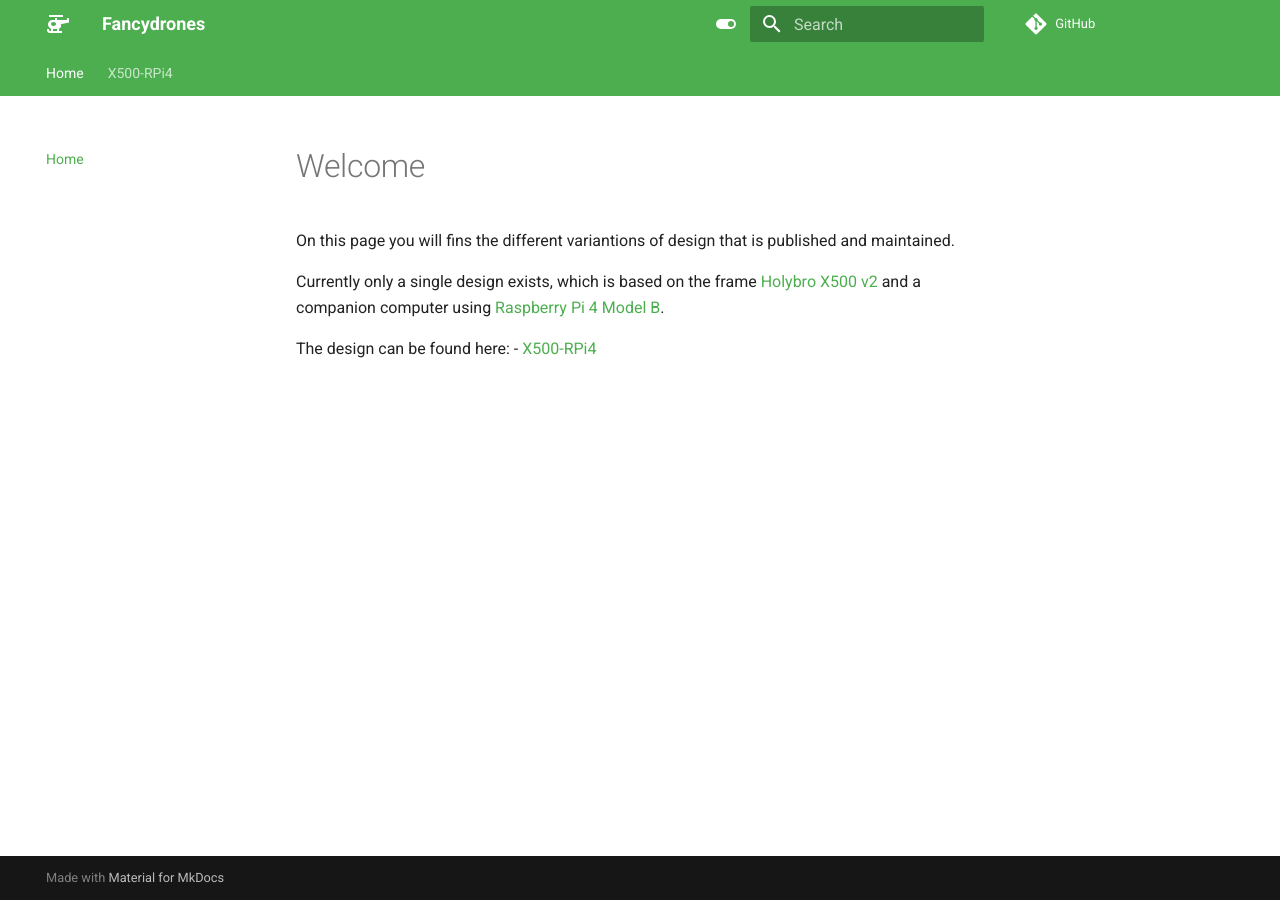
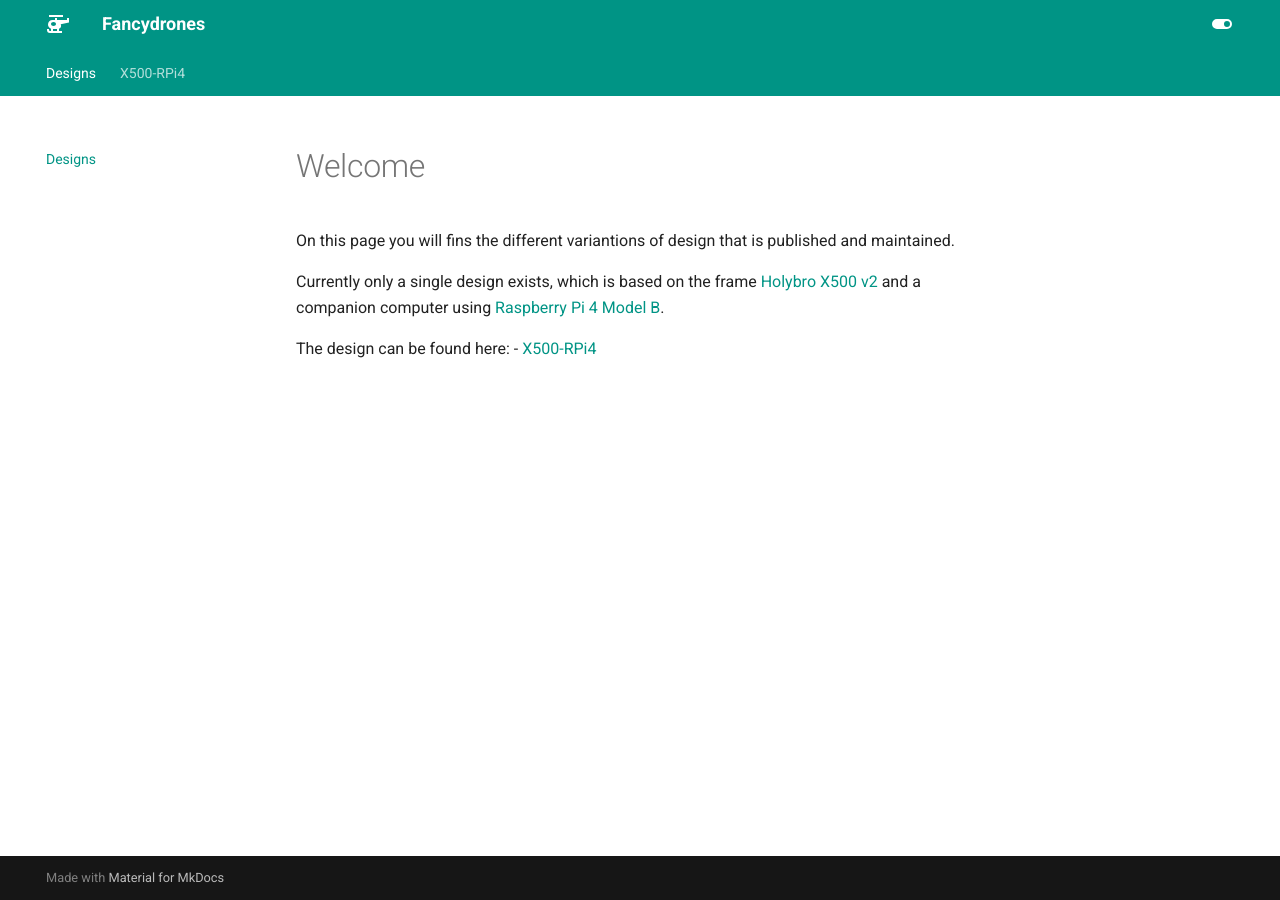
Before and after one commit to fancydrones/fancydrones.github.io, an MkDocs documentation site: the page built from docs/README.md, in a window 1280 px wide. Built offline with MkDocs 1.6.1 and Material for MkDocs 9.7.7, drawn with Linux system fonts in a browser that asks for light colours.

Commit message:
Make pages separate

```diff
--- a/mkdocs.yml
+++ b/mkdocs.yml
@@ -5,12 +5,12 @@ site_author: Fancydrones // Roy Veshovda
 site_dir: _site
 
 # Repository
-repo_url: https://github.com/fancydrones
+#repo_url: https://github.com/fancydrones
 docs_dir: docs
 
 # Navigation
 nav:
-  - Home: README.md
+  - Designs: README.md
   - X500-RPi4: https://fancydrones.github.io/x500-rpi4
 
 ## DO NOT CHANGE BELOW THIS LINE
@@ -28,7 +28,7 @@ theme:
     # Documented here: https://squidfunk.github.io/mkdocs-material/setup/changing-the-colors/#color-palette-toggle
     # Palette toggle for light mode
     - scheme: default
-      primary: green
+      primary: teal
       accent: indigo
       toggle:
         icon: material/toggle-switch
@@ -36,7 +36,7 @@ theme:
 
     # Palette toggle for dark mode
     - scheme: slate
-      primary: green
+      primary: teal
       accent: indigo
       toggle:
         icon: material/toggle-switch-off-outline
@@ -44,7 +44,7 @@ theme:
 
 # Plugins
 plugins:
-  - search
+  #- search
   - glightbox
 
 # Extensions
```
